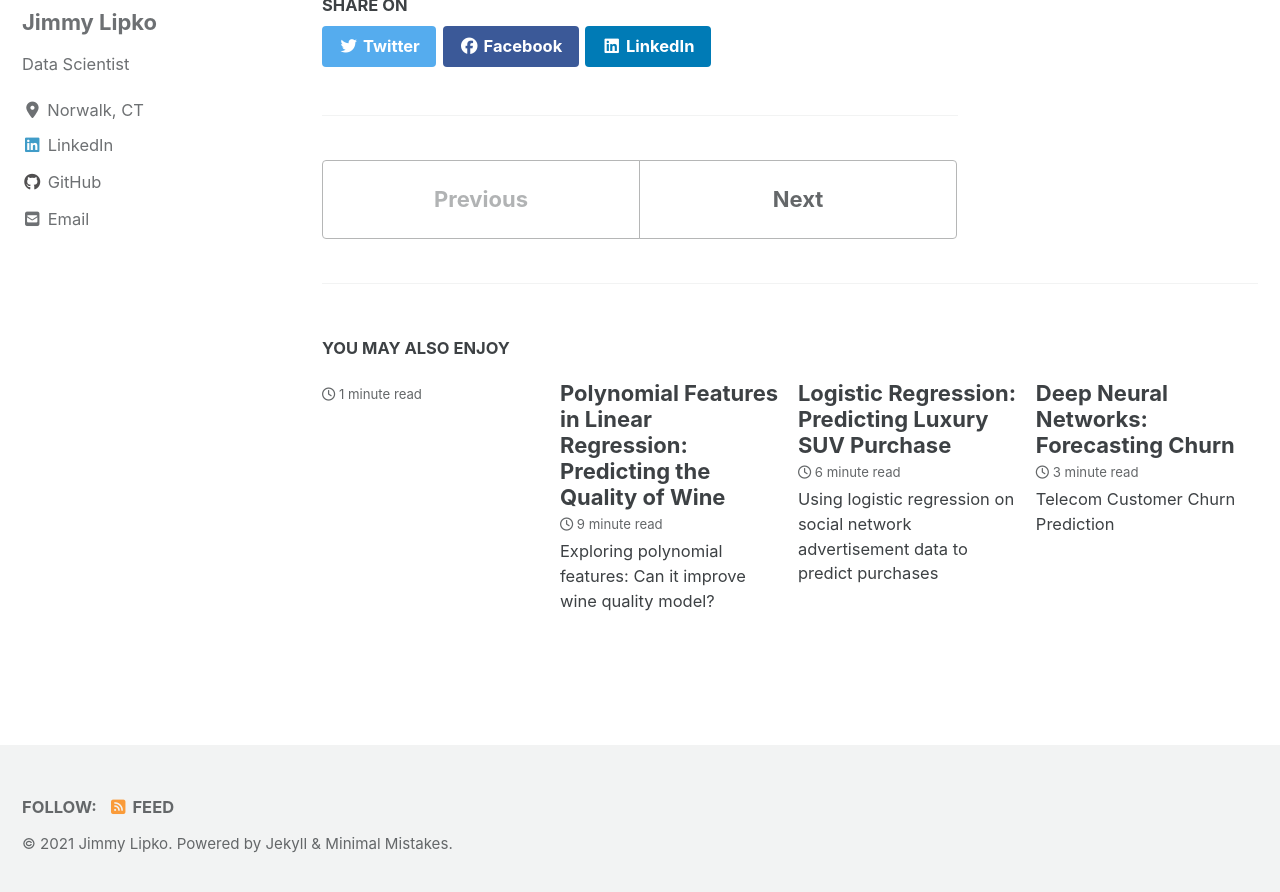
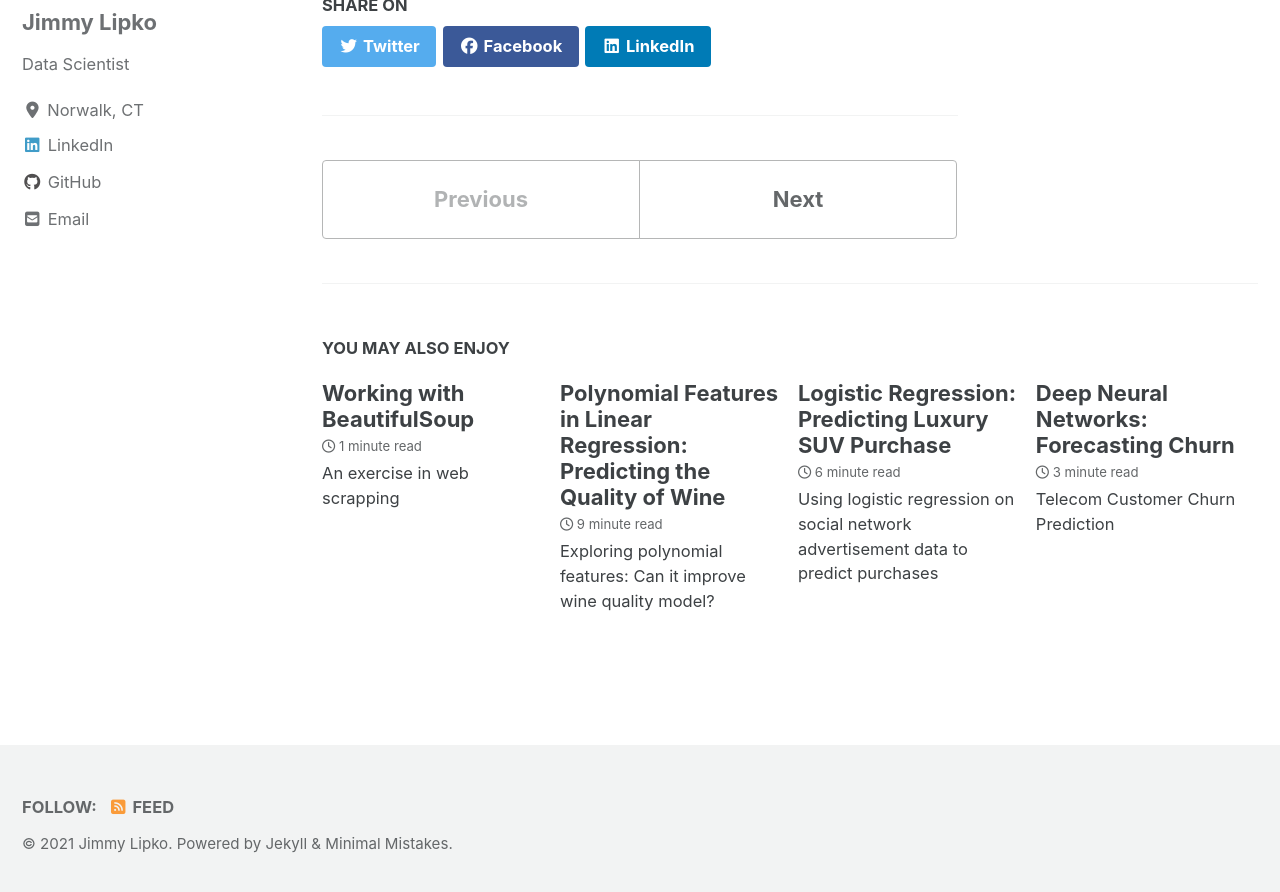
Before and after one commit to jimmy-lipko/jimmy-lipko.github.io, a Jekyll site: the page built from _posts/2020-04-03-mlr.md, in a window 1280 px wide and 900 px high, scrolled down 15538 px. Shown: the top 892 px of the window. Built offline with Jekyll 4.4.1, drawn with Linux system fonts in a browser that asks for light colours; cached includes are drawn as plain includes; nearby versions of some CDN libraries.

Commit message:
Update 2021-02-21-bs4.md

```diff
--- a/_posts/2021-02-21-bs4.md
+++ b/_posts/2021-02-21-bs4.md
@@ -1,7 +1,11 @@
 ---
 title: "Working with BeautifulSoup"
 date: 2020-04-25
-tags: [Web Scraping],[Data Visualizations]
+header:
+    image: "/images/neuron.jpg"
+excerpt: "An exercise in web scrapping"
+---
+
 ---
 
 
```
